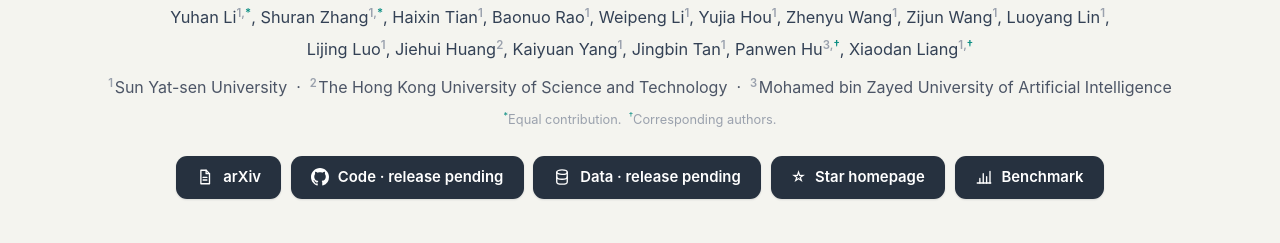
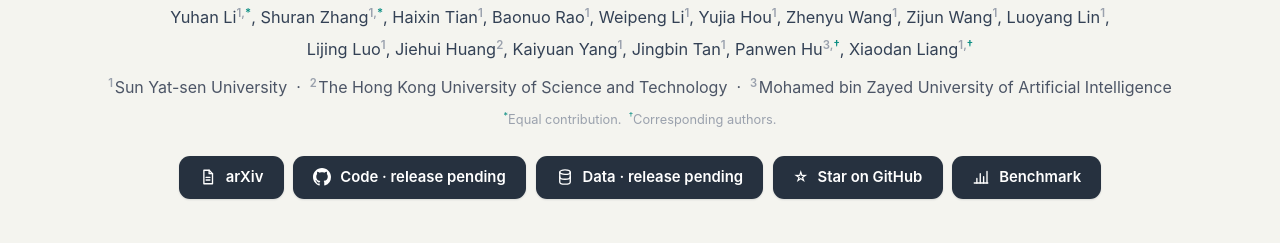
Before and after one commit to aliensco/PhysResponse-homepage, a plain HTML site: page index.html in a window 1280 px wide. Shown: the part 424-667 px from the top of the page. Drawn offline with Linux system fonts and the light colour scheme.

Commit message:
Point the Star button to the PhysResponse code repository

```diff
--- a/index.html
+++ b/index.html
@@ -76,8 +76,8 @@
         </svg>
         <span>Data · release pending</span>
       </span>
-      <a class="button is-dark" href="https://github.com/aliensco/PhysResponse-homepage" aria-label="Open the project homepage repository on GitHub to star it">
-        <span aria-hidden="true">☆</span><span>Star homepage</span>
+      <a class="button is-dark" href="https://github.com/aliensco/PhysResponse" aria-label="Star PhysResponse on GitHub after the code release" title="The code repository will be accessible after release">
+        <span aria-hidden="true">☆</span><span>Star on GitHub</span>
       </a>
       <a class="button is-dark" href="#results">
         <svg viewBox="0 0 24 24" fill="none" stroke="currentColor" stroke-width="1.8" stroke-linecap="round" stroke-linejoin="round" aria-hidden="true">
```
